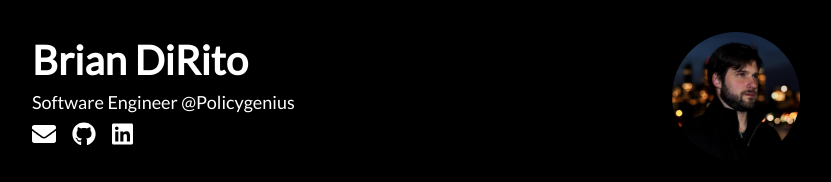
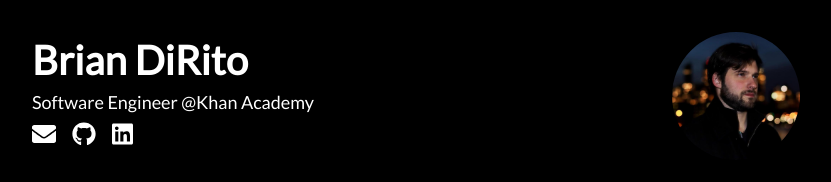
Before and after one commit to Bcdirito/github.bcdirito.io, a React (Create React App) app: page / in a window 1280 px wide. Shown: the top 182 px of the page, without its empty margins (224-1055 px from the left). Built offline with nearby package versions, Linux system fonts and the light colour scheme.

Commit message:
update workplace

```diff
--- a/src/components/contact/Contact.js
+++ b/src/components/contact/Contact.js
@@ -10,7 +10,7 @@ const Contact = () => (
         <img src={profileImg} alt="profile" title="&copy; Matthew Dain"/>
             <div>
                 <h1>Brian DiRito</h1>
-                <p>Software Engineer @Policygenius</p>
+                <p>Software Engineer @Khan Academy</p>
                 <div className="iconContainer">
                     <a href="mailto:bdirito.dev@gmail.com" aria-label="Email Brian">
                         <FontAwesomeIcon icon={faEnvelope} />
```
